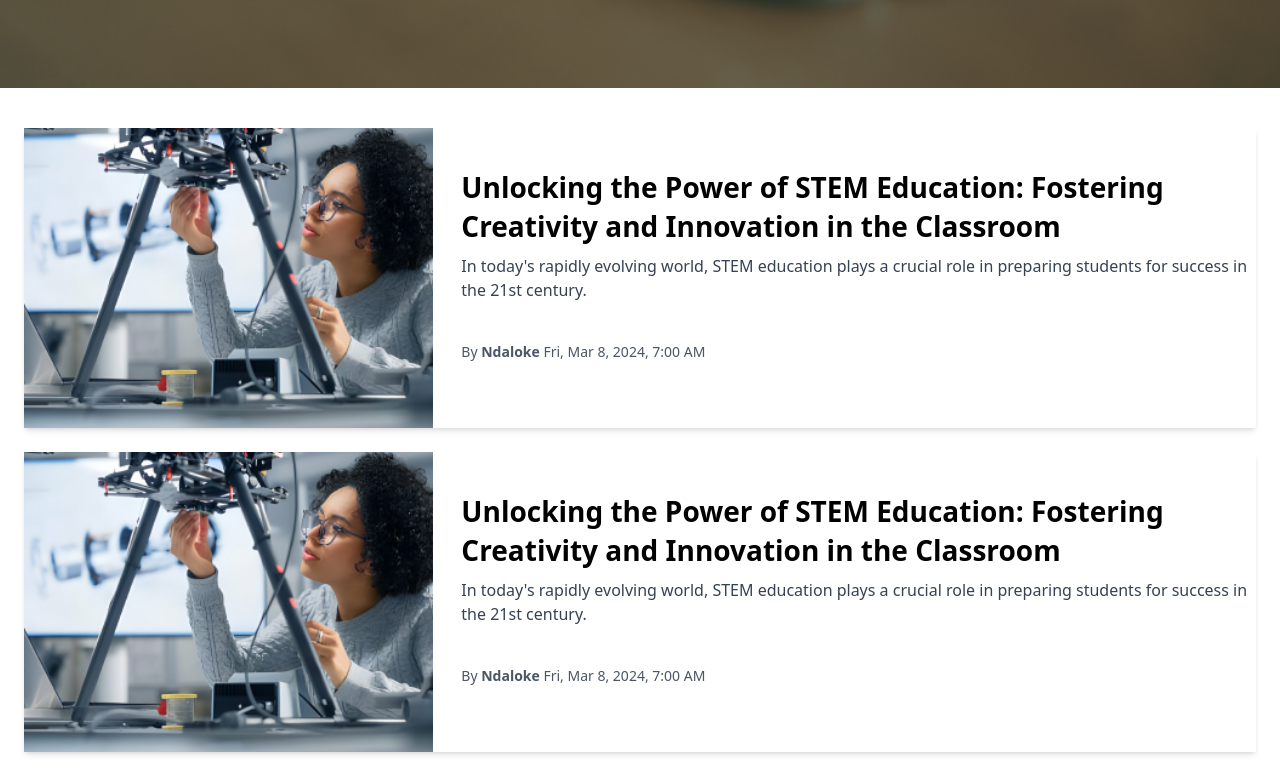
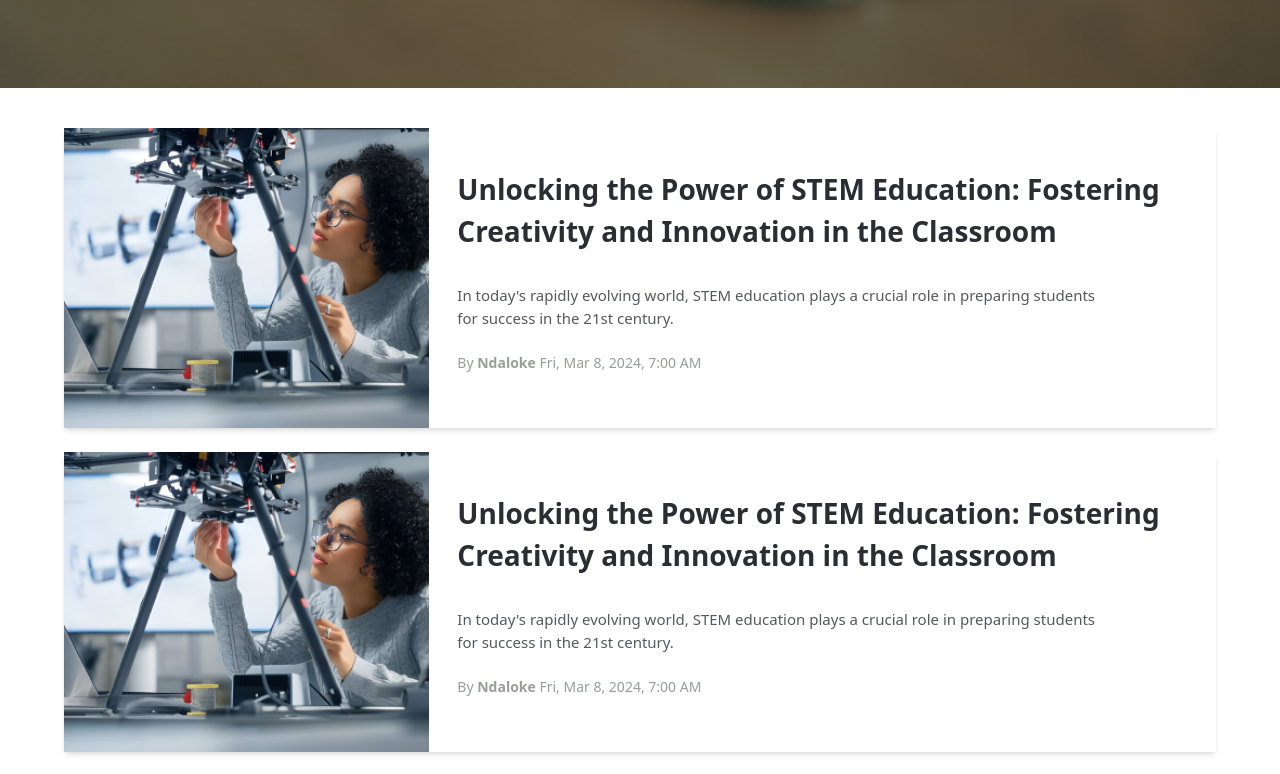
Before and after one commit to Olayinka-2/SMS_Frontend, a React (Vite) app: page /blog in a window 1280 px wide. Shown: the part 600-1374 px from the top of the page. Built offline with nearby package versions, Linux system fonts and the light colour scheme.

Commit message:
updateblog

```diff
--- a/src/pages/Blog/Blog.jsx
+++ b/src/pages/Blog/Blog.jsx
@@ -1,6 +1,7 @@
 import React, { useState } from "react";
 import { useNavigate } from "react-router-dom";
 import SubscribeSection from "../../components/SubscribeSection";
+import BlogSection from "../../components/BlogSection";
 
 const Blog = () => {
     const navigate = useNavigate();
@@ -41,37 +42,13 @@ const Blog = () => {
                 <div className="relative text-justify p-8">
                     <h1 className="text-4xl font-bold">Blog</h1>
                     <p className="mt-2 text-[24px]">
-                        Welcome to the WiSchool Blog! Explore our collection of articles, insights, and resources on education, student success, parenting tips, and more. Whether you're a student, parent, educator, or member of the community, you'll find valuable information and inspiration to support your journey in education..
+                        Welcome to the WiSchool Blog! Explore our collection of articles, insights, and resources on education, student success, parenting tips, and more. Whether you're a student, parent, educator, or member of the community, you'll find valuable information and inspiration to support your journey in education.
                     </p>
                 </div>
             </section>
 
             {/* Blog List */}
-            <section className=" m-auto flex mt-10 flex-col gap-6">
-                {blogs.slice(0, visibleBlogs).map((blog, index) => (
-
-                    <React.Fragment key={blog.id}>
-                        <div
-                            className="bg-white mx-6 flex gap-6 h-[300px] items- justify-center shadow-md cursor-pointer hover:shadow-lg transition"
-                            onClick={() => navigate(`/blog/${blog.id}`, { state: blog })}
-                        >
-                            <div className="w-[55%] h-full">
-                                <img src={blog.image} alt={blog.title} className="h-full  w-full object-cover" />
-                            </div>
-                            <div className="p-1 pt-10">
-                                <h3 className="text-xl text-[28px] font-semibold">{blog.title}</h3>
-                                <p className="mt-2 text-gray-700">{blog.description}</p>
-                                <p className="text-gray-600 mt-10 text-sm">By <span className="font-bold">{blog.author}</span>  {blog.date}</p>
-                            </div>
-                        </div>
-
-
-                        {index === 3 && visibleBlogs > 4 && (
-                            <SubscribeSection />
-                        )}
-                    </React.Fragment>
-                ))}
-            </section>
+            <BlogSection />
 
             {/* Load More Blogs */}
             {visibleBlogs < blogs.length && (
```
